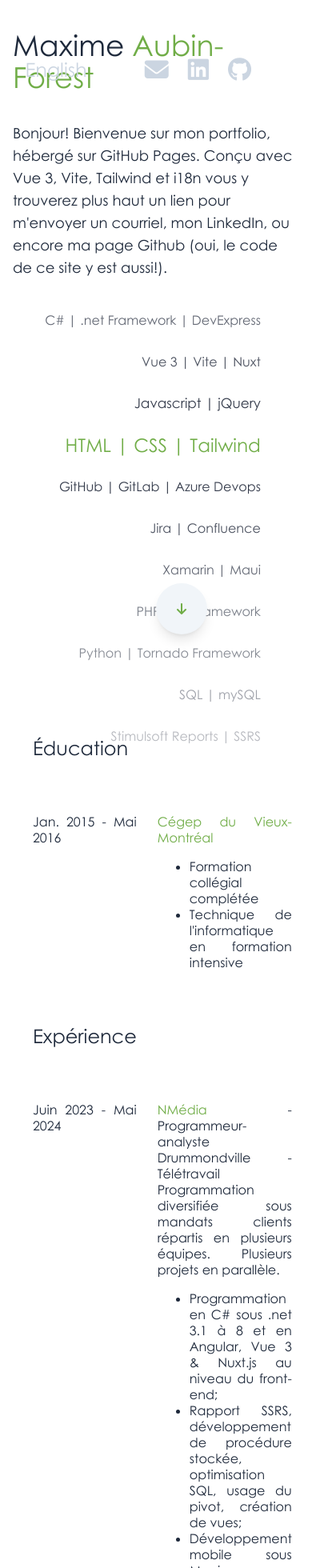
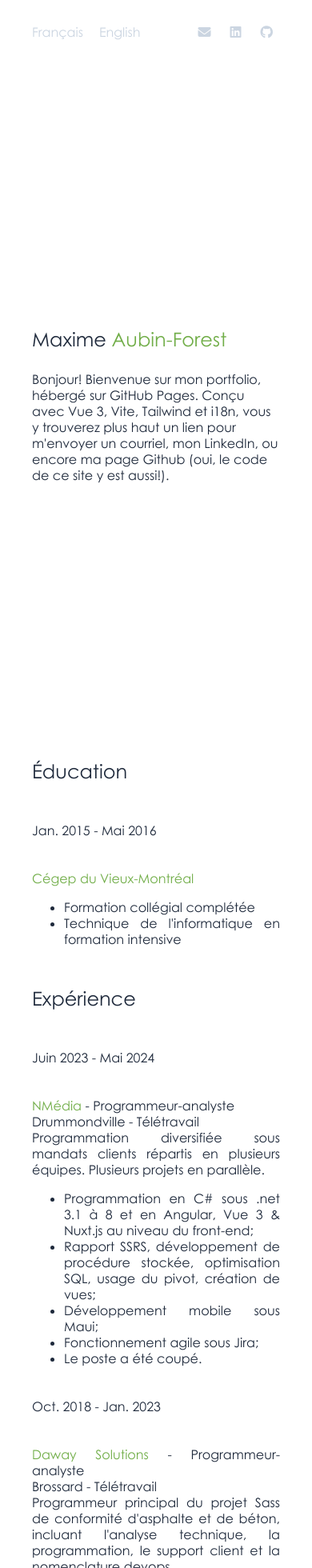
Before and after one commit to MaxForest/maxforest.github.io, a Vue app: page / in a window 390 px wide. Shown: the top 1960 px of the page at 80% size. Built offline with nearby package versions, Linux system fonts and the light colour scheme.

Commit message:
mobile friendly

```diff
--- a/src/assets/output.css
+++ b/src/assets/output.css
@@ -188,6 +188,18 @@ html {
   top: 0px;
 }
 
+.col-span-2 {
+  grid-column: span 2 / span 2;
+}
+
+.col-span-1 {
+  grid-column: span 1 / span 1;
+}
+
+.col-span-3 {
+  grid-column: span 3 / span 3;
+}
+
 .float-right {
   float: right;
 }
@@ -205,6 +217,10 @@ html {
   margin-top: -5rem;
 }
 
+.block {
+  display: block;
+}
+
 .flex {
   display: flex;
 }
@@ -215,6 +231,10 @@ html {
 
 .table {
   display: table;
+}
+
+.grid {
+  display: grid;
 }
 
 .hidden {
@@ -292,6 +312,14 @@ html {
   list-style-type: none;
 }
 
+.grid-cols-2 {
+  grid-template-columns: repeat(2, minmax(0, 1fr));
+}
+
+.grid-cols-3 {
+  grid-template-columns: repeat(3, minmax(0, 1fr));
+}
+
 .flex-row {
   flex-direction: row;
 }
@@ -300,12 +328,24 @@ html {
   flex-wrap: wrap;
 }
 
+.place-content-center {
+  place-content: center;
+}
+
 .items-center {
   align-items: center;
 }
 
 .justify-center {
   justify-content: center;
+}
+
+.gap-4 {
+  gap: 1rem;
+}
+
+.gap-2 {
+  gap: 0.5rem;
 }
 
 .overflow-hidden {
@@ -357,6 +397,16 @@ html {
 .py-4 {
   padding-top: 1rem;
   padding-bottom: 1rem;
+}
+
+.px-6 {
+  padding-left: 1.5rem;
+  padding-right: 1.5rem;
+}
+
+.px-10 {
+  padding-left: 2.5rem;
+  padding-right: 2.5rem;
 }
 
 .pb-10 {
@@ -1447,14 +1497,157 @@ a {
 }
 
 @media (min-width: 640px) {
+  .sm\:col-span-2 {
+    grid-column: span 2 / span 2;
+  }
+
+  .sm\:col-span-3 {
+    grid-column: span 3 / span 3;
+  }
+
+  .sm\:hidden {
+    display: none;
+  }
+
   .sm\:w-screen {
     width: 100vw;
   }
+
+  .sm\:w-1\/2 {
+    width: 50%;
+  }
+
+  .sm\:text-sm {
+    font-size: 0.875rem;
+    line-height: 1.25rem;
+  }
+
+  .sm\:text-2xl {
+    font-size: 1.5rem;
+    line-height: 2rem;
+  }
+
+  .sm\:text-lg {
+    font-size: 1.125rem;
+    line-height: 1.75rem;
+  }
 }
 
 @media (min-width: 768px) {
+  .md\:absolute {
+    position: absolute;
+  }
+
+  .md\:top-0 {
+    top: 0px;
+  }
+
+  .md\:col-span-1 {
+    grid-column: span 1 / span 1;
+  }
+
+  .md\:col-span-2 {
+    grid-column: span 2 / span 2;
+  }
+
+  .md\:float-right {
+    float: right;
+  }
+
+  .md\:block {
+    display: block;
+  }
+
+  .md\:hidden {
+    display: none;
+  }
+
+  .md\:h-screen {
+    height: 100vh;
+  }
+
   .md\:w-1\/2 {
     width: 50%;
+  }
+
+  .md\:pr-12 {
+    padding-right: 3rem;
+  }
+
+  .md\:pt-10 {
+    padding-top: 2.5rem;
+  }
+
+  .md\:text-left {
+    text-align: left;
+  }
+
+  .md\:text-right {
+    text-align: right;
+  }
+
+  .md\:text-2xl {
+    font-size: 1.5rem;
+    line-height: 2rem;
+  }
+
+  .md\:text-lg {
+    font-size: 1.125rem;
+    line-height: 1.75rem;
+  }
+
+  .md\:text-3xl {
+    font-size: 1.875rem;
+    line-height: 2.25rem;
+  }
+}
+
+@media (min-width: 1024px) {
+  .lg\:absolute {
+    position: absolute;
+  }
+
+  .lg\:top-0 {
+    top: 0px;
+  }
+
+  .lg\:float-right {
+    float: right;
+  }
+
+  .lg\:block {
+    display: block;
+  }
+
+  .lg\:h-screen {
+    height: 100vh;
+  }
+
+  .lg\:w-1\/2 {
+    width: 50%;
+  }
+
+  .lg\:pr-12 {
+    padding-right: 3rem;
+  }
+
+  .lg\:pt-10 {
+    padding-top: 2.5rem;
+  }
+
+  .lg\:text-lg {
+    font-size: 1.125rem;
+    line-height: 1.75rem;
+  }
+
+  .lg\:text-3xl {
+    font-size: 1.875rem;
+    line-height: 2.25rem;
+  }
+
+  .lg\:text-2xl {
+    font-size: 1.5rem;
+    line-height: 2rem;
   }
 }
 
--- a/src/components/CycleCarousel.vue
+++ b/src/components/CycleCarousel.vue
@@ -52,7 +52,7 @@ onMounted(() => {
             const t = elements[i];
 
             if (t === current) {
-                t.classList = 'text-forest-green text-2xl';
+                t.classList = 'text-forest-green lg:text-lg';
             }
             else {
                 const range = Math.abs(count - i);
--- a/src/components/LanguageSwitcher.vue
+++ b/src/components/LanguageSwitcher.vue
@@ -1,6 +1,6 @@
 <template>
-    <a class="{{ `${locale.value === 'fr' ? 'hidden' : '' } cursor-pointer px-5 py-2 text-2xl text-gray-300 hover:text-forest-green border-0 bg-transparent` }}" @click="setLanguage('fr')">Français</a>
-    <a class="{{ `${locale.value === 'en' ? 'hidden' : '' } cursor-pointer px-5 py-2 text-2xl text-gray-300 hover:text-forest-green border-0 bg-transparent` }}" @click="setLanguage('en')">English</a>
+    <a class="{{ `${locale.value === 'fr' ? 'hidden' : '' } cursor-pointer py-2 lg:text-lg text-gray-300 hover:text-forest-green border-0 bg-transparent` }}" @click="setLanguage('fr')">Français</a>
+    <a class="{{ `${locale.value === 'en' ? 'hidden' : '' } cursor-pointer px-5 py-2 lg:text-lg text-gray-300 hover:text-forest-green border-0 bg-transparent` }}" @click="setLanguage('en')">English</a>
 </template>
 
 <script setup lang="ts">
--- a/src/components/Navbar.vue
+++ b/src/components/Navbar.vue
@@ -1,21 +1,21 @@
 <template>
-  <nav class="top-0 absolute pt-10 w-full">
-    <div class="container mx-auto px-4">
-      <div class="flex flex-grow items-center float-right">
+  <nav class="md:top-0 lg:absolute md:pt-10 w-full">
+    <div class="container mx-auto px-10">
+      <div class="flex flex-grow items-center md:float-right">
         <LanguageSwitcher />
-        <ul class="pr-12 flex flex-row list-none xl:ml-auto">
+        <ul class="md:pr-12 flex flex-row list-none">
           <li class="flex items-center">
             <a class="px-3 py-4 flex items-center" href="mailto:maxime.af@outlook.com" title="Courriel"><i
-                class="text-gray-300 hover:text-forest-green fa-solid fa-envelope text-3xl leading-xl "></i></a>
+                class="text-gray-300 hover:text-forest-green fa-solid fa-envelope sm:text-sm md:text-md lg:text-lg"></i></a>
           </li>
           <li class="flex items-center">
             <a class="px-3 py-4 flex items-center" title="LinkedIn"
               href="https://www.linkedin.com/in/maxime-a-375134a4/"><i
-                class="text-gray-300 hover:text-forest-green fa-brands fa-linkedin text-3xl leading-xl "></i></a>
+                class="text-gray-300 hover:text-forest-green fa-brands fa-linkedin sm:text-sm md:text-md lg:text-lg"></i></a>
           </li>
           <li class="flex items-center">
             <a class="px-3 py-4 flex items-center" title="GitHub" href="https://github.com/MaxForest"><i
-                class="text-gray-300 hover:text-forest-green fab fa-github text-3xl leading-xl "></i></a>
+                class="text-gray-300 hover:text-forest-green fab fa-github sm:text-sm md:text-md lg:text-lg"></i></a>
           </li>
         </ul>
       </div>
--- a/src/lang/en.json
+++ b/src/lang/en.json
@@ -2,7 +2,7 @@
     "analyst-programmer": "Analyst programmer",
     "principal-programmer": "Lead programmer",
     "web-developper": "Web developper",
-    "resume": "Hello! Welcome to my portfolio, hosted on GitHub Pages. Designed with Vue 3, Vite, Tailwind and i18n you will find above a link to send me an email, my LinkedIn, or even my Github page (yes, the code for this site is there too!)",
+    "resume": "Hello! Welcome to my portfolio, hosted on GitHub Pages. Designed with Vue 3, Vite, Tailwind and i18n, you will find above a link to send me an email, my LinkedIn, or even my Github page (yes, the code for this site is there too!)",
     "subresume": "",
     "education": "Education",
     "collegeDate":"Jan. 2015 - May 2016",
--- a/src/lang/fr.json
+++ b/src/lang/fr.json
@@ -2,7 +2,7 @@
     "analyst-programmer": "Programmeur-analyste",
     "principal-programmer": "Programmeur principal",
     "web-developper": "Développeur web",
-    "resume": "Bonjour! Bienvenue sur mon portfolio, hébergé sur GitHub Pages. Conçu avec Vue 3, Vite, Tailwind et i18n vous y trouverez plus haut un lien pour m'envoyer un courriel, mon LinkedIn, ou encore ma page Github (oui, le code de ce site y est aussi!).",
+    "resume": "Bonjour! Bienvenue sur mon portfolio, hébergé sur GitHub Pages. Conçu avec Vue 3, Vite, Tailwind et i18n, vous y trouverez plus haut un lien pour m'envoyer un courriel, mon LinkedIn, ou encore ma page Github (oui, le code de ce site y est aussi!).",
     "subresume": "",
     "education": "Éducation",
     "collegeDate":"Jan. 2015 - Mai 2016",
--- a/src/views/Home.vue
+++ b/src/views/Home.vue
@@ -2,74 +2,53 @@
   <navbar-component />
   <main ref="el" class="h-screen">
     <section class="bg-white h-screen">
-      <div class="container mx-auto px-4 h-screen">
+      <div class="container mx-auto px-10 h-screen">
         <div class="flex flex-wrap items-center h-screen">
-          <div class="sm:w-screen md:w-1/2 text-left mx-auto">
+          <div class="sm:w-screen lg:w-1/2 md:text-left">
             <div>
-              <p class="text-black text-4xl">
+              <p class="text-2xl lg:text-3xl text-black">
                 Maxime <span class="text-forest-green">Aubin-Forest</span>
               </p>
-              <p class="text-lg text-black">
+              <p class="text-md lg:text-lg text-black">
                 {{ t('resume') }}
               </p>
-              <p class="text-lg text-black">
+              <p class="text-md lg:text-lg text-black">
                 {{ t('subresume') }}
               </p>
             </div>
           </div>
-          <div class="sm:w-screen md:w-1/2 text-right mx-auto">
+          <div class="hidden lg:block sm:w-screen lg:w-1/2 md:text-right">
             <CycleCarousel :list="technologies" />
-          </div>
-          <div class="pb-10 absolute bottom-0 inset-x-1/2">
-            <div
-              class="animate-bounce-slow p-3 text-center inline-flex items-center justify-center shadow-lg w-16 h-16 rounded-full bg-gray-100 -translate-y-1/4">
-              <a title="Go to skills" href="#resume"><i class="text-forest-green fa-solid fa-arrow-down"></i></a>
-            </div>
           </div>
         </div>
       </div>
     </section>
     <section id="resume" class="bg-red-100 h-screen">
-      <div class="container mx-auto px-4 h-screen">
+      <div class="container mx-auto px-10 h-screen">
         <div class="flex flex-wrap items-center h-screen">
           <div class="mx-auto text-justify">
-            <table class="border-spacing-6">
-              <thead>
-                <tr>
-                  <th></th>
-                  <th></th>
-                </tr>
-              </thead>
-              <tbody>
-                <tr>
-                  <td class="align-top">
+            <div class="grid grid-cols-3 gap-2">
+              <div class="col-span-3 align-top">
                 <p class="text-2xl">{{ t('education') }}</p>
-                  </td>
-                  <td class="align-top"></td>
-                </tr>
-                <tr>
-                  <td class="align-top mx-auto">
+              </div>
+              <div class="align-top col-span-3 md:col-span-1">
                 <p>{{ t('collegeDate') }}</p>
-                  </td>
-                  <td class="align-top mx-auto">
+              </div>
+              <div class="align-top col-span-3 md:col-span-2">
                 <p class="text-forest-green">Cégep du Vieux-Montréal</p>
                 <ul>
                   <li>{{ t('formationCompleted') }}</li>
                   <li>{{ t('techniqueInformatique') }}</li>
                 </ul>
-                  </td>
-                </tr>
-                <tr>
-                  <td class="align-top">
+              </div>
+              <div class="col-span-3 align-top">
                 <p class="text-2xl">{{ t('experience') }}</p>
-                  </td>
-                  <td></td>
-                </tr>
-                <tr v-for="job in jobs">
-                  <td class="align-top">
+              </div>
+              <template v-for="job in jobs">
+                <div class="align-top col-span-3 md:col-span-1">
                   <p>{{ rt(job.date) }}</p>
-                  </td>
-                  <td class="align-top">
+                </div>
+                <div class="align-top col-span-3 md:col-span-2">
                   <p>
                     <span class="text-forest-green">{{ rt(job.company) }}</span> - {{ t('analyst-programmer') }}
                     <br>
@@ -80,10 +59,9 @@
                   <ul>
                     <li v-for="bullet in job.li">{{ rt(bullet) }}</li>
                   </ul>
-                  </td>
-                </tr>
-              </tbody>
-            </table>
+                </div>
+              </template>
+            </div>
           </div>
         </div>
       </div>
```
Also changed, not shown: 4 other files (tests, documents, lock files or other folders). Lines whose indentation alone changed are shown as unchanged.
